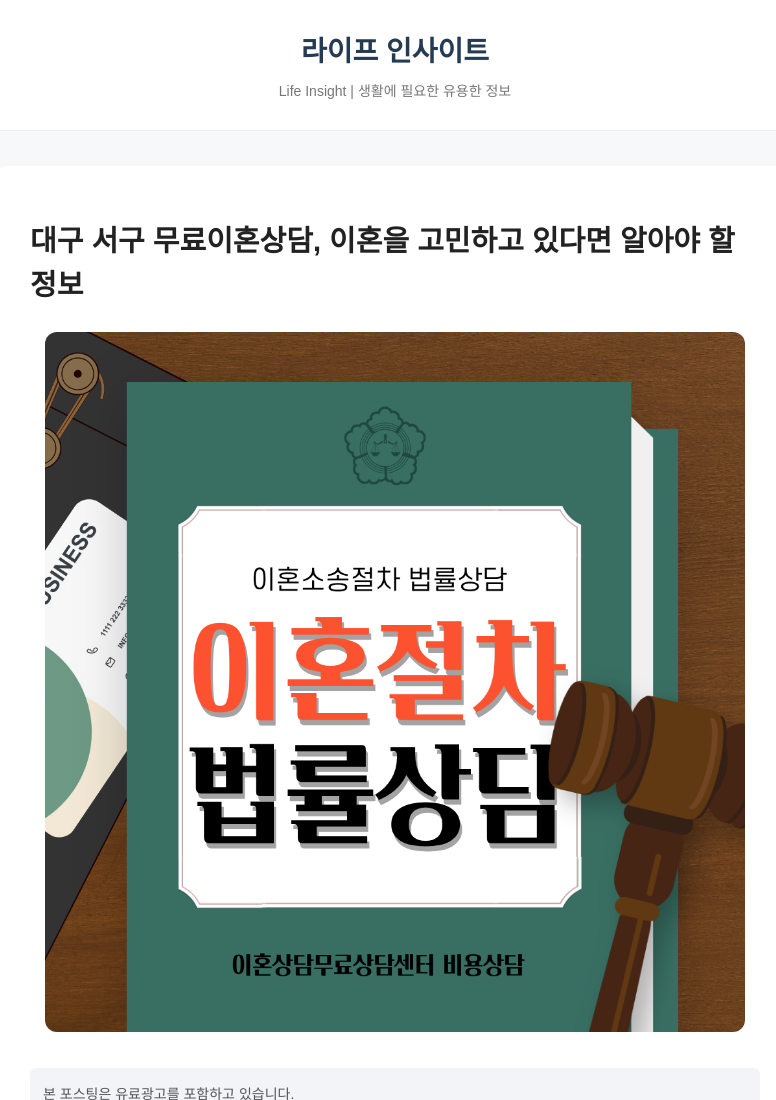
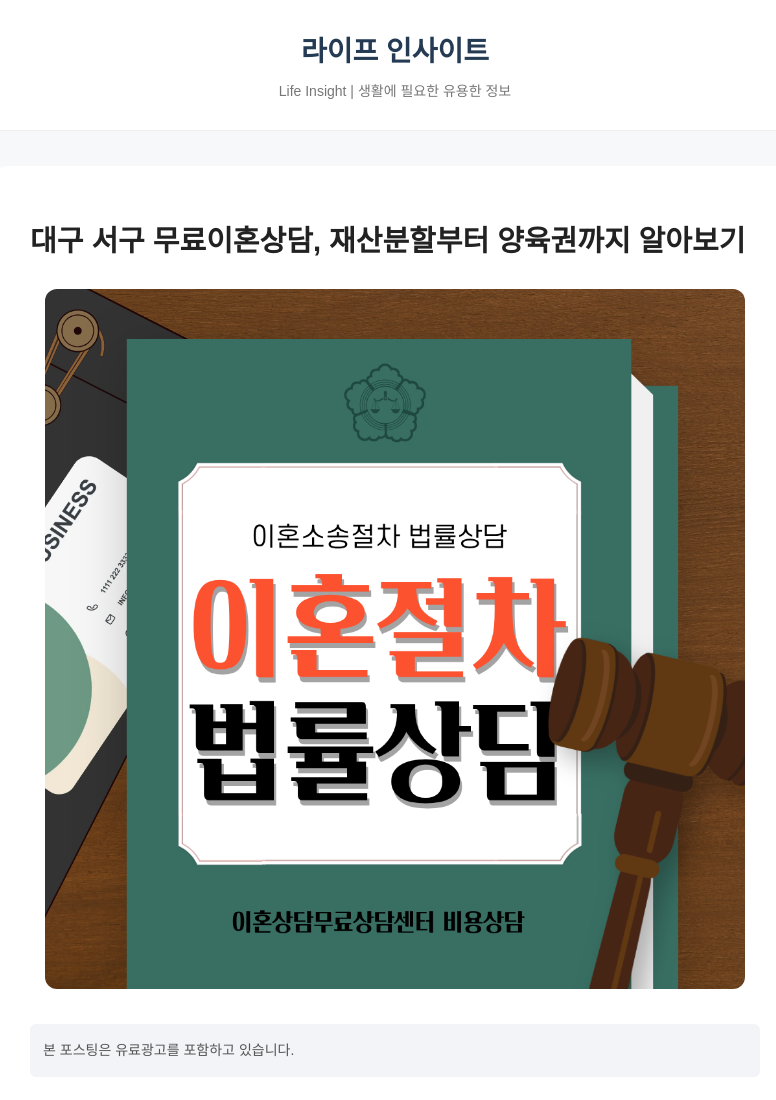
Before and after one commit to noble7850/noble7850.github.io, a plain HTML site: page daegu-divorce.html in a window 1280 px wide. Shown: the top 1100 px of the page, without its empty margins (245-1021 px from the left). Drawn offline with Linux system fonts and the light colour scheme.

Commit message:
Update daegu-divorce.html

```diff
--- a/daegu-divorce.html
+++ b/daegu-divorce.html
@@ -4,7 +4,7 @@
 <meta charset="UTF-8">
 <meta name="viewport" content="width=device-width, initial-scale=1.0">
 
-<title>대구 서구 무료이혼상담 | 라이프 인사이트</title>
+<title>대구 서구 무료이혼상담, 재산분할부터 양육권까지 알아보기 | 라이프 인사이트</title>
 <meta property="og:type" content="article">
 <meta property="og:title" content="대구 서구 무료이혼상담 | 이혼 절차와 재산분할">
 <meta property="og:description" content="이혼 절차, 재산분할, 양육권과 양육비 등 이혼 전 알아야 할 정보를 확인하세요.">
@@ -137,7 +137,7 @@ footer {
 
 <main>
 
-<h1>대구 서구 무료이혼상담, 이혼을 고민하고 있다면 알아야 할 정보</h1>
+<h1>대구 서구 무료이혼상담, 재산분할부터 양육권까지 알아보기</h1>
 <div style="text-align:center; margin:25px 0;">
 <img src="/divorce-thumbnail.png"
        alt="대구 서구 무료이혼상담 대표 썸네일"
```
